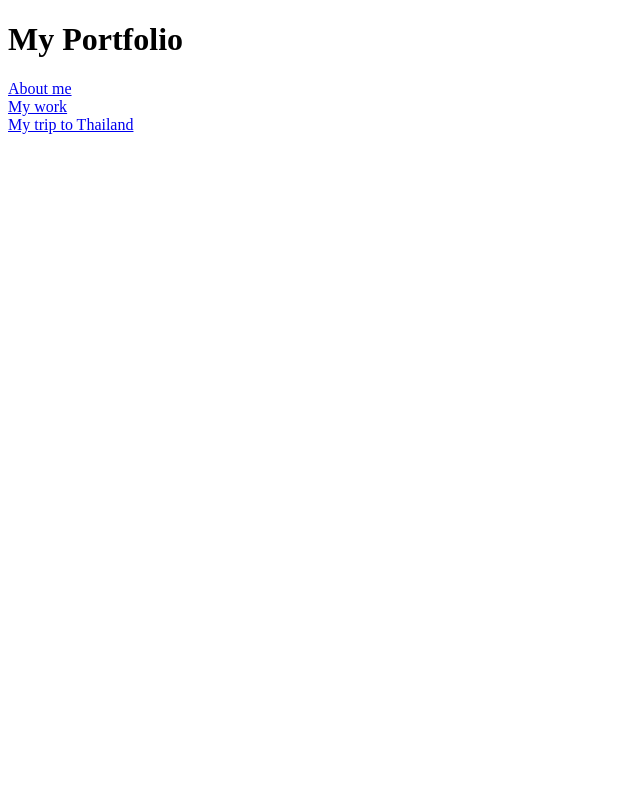
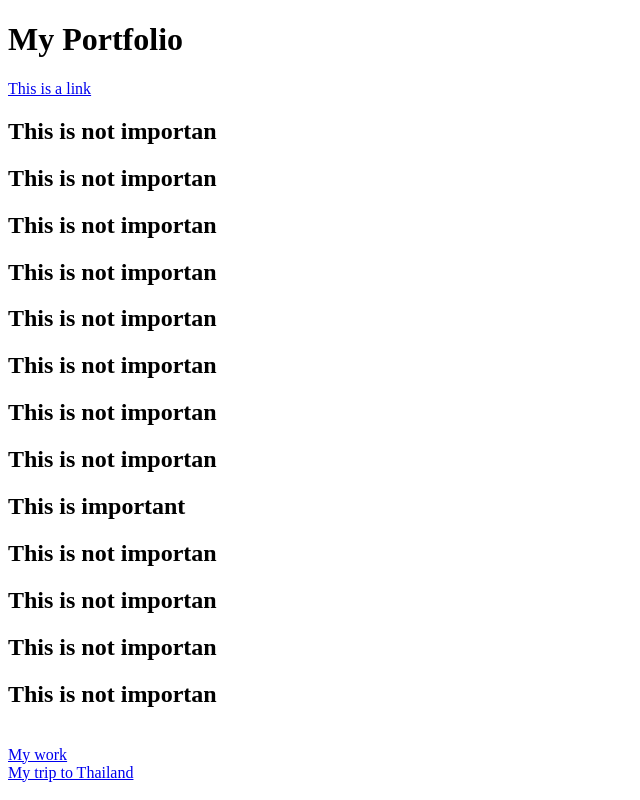
Before and after one commit to BestLifeEver/Portfolio, a plain HTML site: page index.html in a window 1280 px wide. Shown: the whole page, without its empty margins (0-640 px from the left). Drawn offline with Linux system fonts and the light colour scheme.

Commit message:
Updated html

```diff
--- a/index.html
+++ b/index.html
@@ -8,7 +8,21 @@
 </head>
 <body>
   <h1>My Portfolio</h1>
-  <a href="about.html">About me</a>
+  <a href="about.html" target="_blank">This is a link</a>
+  <h2>This is not importan</h2>
+  <h2>This is not importan</h2>
+  <h2>This is not importan</h2>
+  <h2>This is not importan</h2>
+  <h2>This is not importan</h2>
+  <h2>This is not importan</h2>
+  <h2>This is not importan</h2>
+  <h2>This is not importan</h2>
+  <h2>This is important</h2>
+  <h2>This is not importan</h2>
+  <h2>This is not importan</h2>
+  <h2>This is not importan</h2>
+  <h2>This is not importan</h2>
+
   <br/>
   <a href="work.html">My work</a>
   <br/>
```
